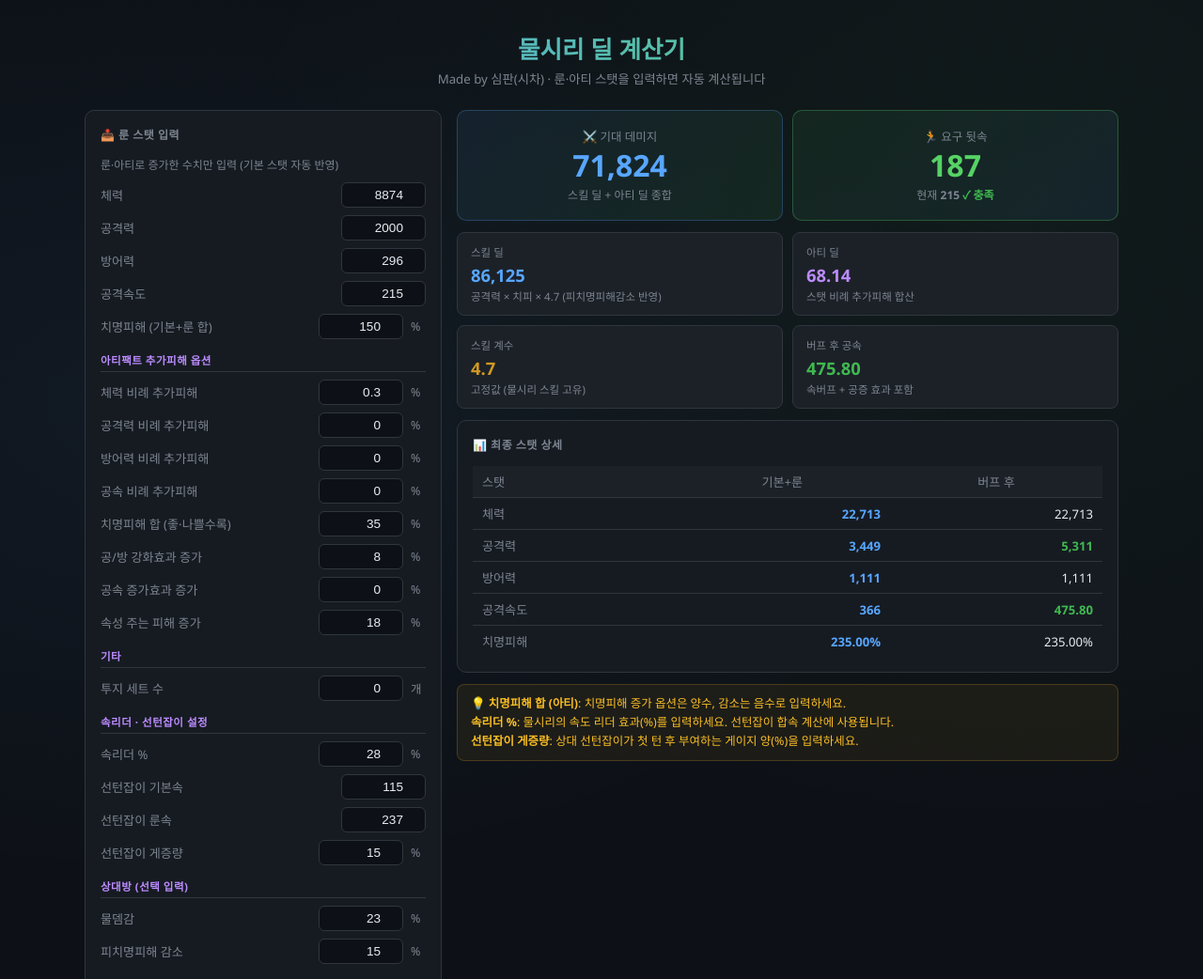
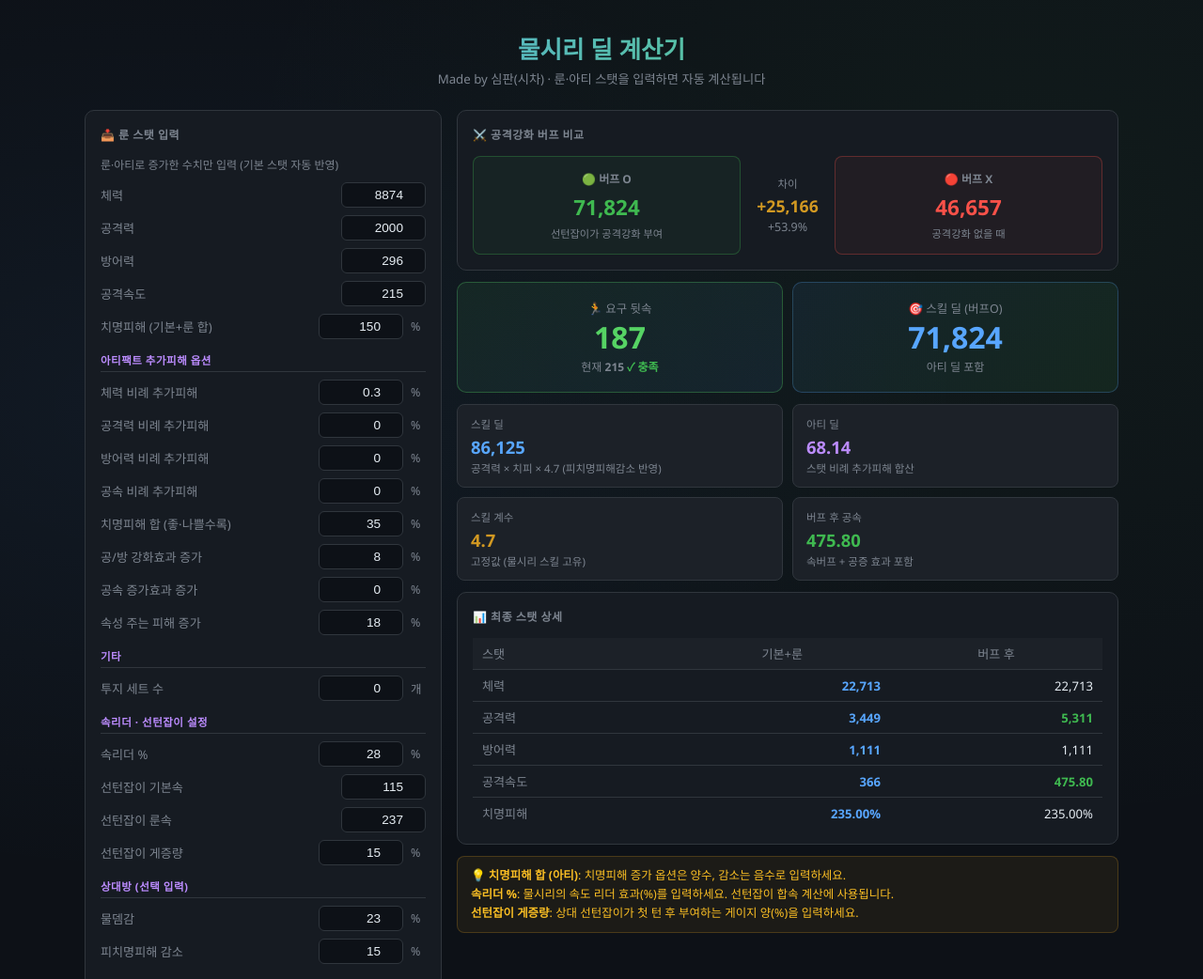
Before and after one commit to June-H/sw-speed-calc, a website: page mulsiri.html in a window 1280 px wide. Shown: the top 1042 px of the page at 94% size. Drawn offline with Linux system fonts and the light colour scheme.

Commit message:
Add attack buff comparison (버프 O/X 딜 차이 비교)

```diff
--- a/mulsiri.html
+++ b/mulsiri.html
@@ -67,6 +67,21 @@ tr:last-child td { border-bottom:none; }
 .req-box .r-sub { font-size:0.75rem; color:var(--sub); margin-top:4px; }
 .req-ok { color:var(--green); font-weight:600; }
 .req-fail { color:var(--red); font-weight:600; }
+
+/* 버프 비교 */
+.buff-compare { display:flex; align-items:center; gap:10px; }
+.buff-col { flex:1; background:var(--card2); border:1px solid var(--border); border-radius:8px; padding:14px; text-align:center; }
+.buff-col.buff-on { border-color:rgba(63,185,80,0.3); background:rgba(63,185,80,0.05); }
+.buff-col.buff-off { border-color:rgba(248,81,73,0.3); background:rgba(248,81,73,0.05); }
+.bc-label { font-size:0.75rem; color:var(--sub); margin-bottom:6px; font-weight:600; }
+.bc-val { font-size:1.4rem; font-weight:900; color:var(--text); }
+.buff-col.buff-on .bc-val { color:var(--green); }
+.buff-col.buff-off .bc-val { color:var(--red); }
+.bc-sub { font-size:0.7rem; color:var(--sub); margin-top:4px; }
+.buff-diff { text-align:center; min-width:80px; }
+.bd-label { font-size:0.72rem; color:var(--sub); margin-bottom:4px; }
+.bd-val { font-size:1.1rem; font-weight:700; color:var(--yellow); }
+.bd-pct { font-size:0.78rem; color:var(--sub); margin-top:2px; }
 </style>
 </head>
 <body>
@@ -112,16 +127,38 @@ tr:last-child td { border-bottom:none; }
 
 <!-- 결과 -->
 <div>
+  <!-- 공격강화 버프 비교 -->
+  <div class="card" style="margin-bottom:12px">
+    <div class="card-title">⚔️ 공격강화 버프 비교</div>
+    <div class="buff-compare">
+      <div class="buff-col buff-on">
+        <div class="bc-label">🟢 버프 O</div>
+        <div class="bc-val" id="r-expect-on">-</div>
+        <div class="bc-sub">선턴잡이가 공격강화 부여</div>
+      </div>
+      <div class="buff-diff">
+        <div class="bd-label">차이</div>
+        <div class="bd-val" id="r-diff">-</div>
+        <div class="bd-pct" id="r-diff-pct">-</div>
+      </div>
+      <div class="buff-col buff-off">
+        <div class="bc-label">🔴 버프 X</div>
+        <div class="bc-val" id="r-expect-off">-</div>
+        <div class="bc-sub">공격강화 없을 때</div>
+      </div>
+    </div>
+  </div>
+
   <div class="big-grid">
-    <div class="big-card">
-      <div class="b-label">⚔️ 기대 데미지</div>
-      <div class="b-val" id="r-expect">-</div>
-      <div class="b-sub">스킬 딜 + 아티 딜 종합</div>
-    </div>
     <div class="big-card green" id="req-card">
       <div class="b-label">🏃 요구 뒷속</div>
       <div class="b-val" id="r-req">-</div>
       <div class="b-sub" id="r-req-sub">선턴잡이 기준 최소 룬 공속</div>
+    </div>
+    <div class="big-card">
+      <div class="b-label">🎯 스킬 딜 (버프O)</div>
+      <div class="b-val" id="r-expect">-</div>
+      <div class="b-sub" id="r-skill-sub">아티 딜 포함</div>
     </div>
   </div>
 
@@ -197,15 +234,26 @@ function calc() {
   const E7 = D7*(1+0.3*(1+aSpdBuff*0.01));
   const E8 = D8;
 
-  // 스킬 딜 (피치명피해 감소 반영)
+  // 버프 O (공격강화 있음) - 현재 E5 그대로
+  // 버프 X (공격강화 없음) - 공격력 버프 없이 계산
+  const E5_off = D5; // 공격강화 버프 없을 때
+
   const F10 = 4.7;
+  // 버프 O 스킬 딜
   const F12 = E5*(1+0.25+E8*0.01-cdmgRed*0.01)*F10;
+  // 버프 X 스킬 딜
+  const F12_off = E5_off*(1+0.25+E8*0.01-cdmgRed*0.01)*F10;
 
-  // 아티 딜
+  // 아티 딜 (버프 O)
   const F13 = (E4*aHp + E5*aAtk + E6*aDef + E7*aSpd)*0.01;
+  // 아티 딜 (버프 X) - 공격력 비례 아티도 E5_off 사용
+  const F13_off = (E4*aHp + E5_off*aAtk + E6*aDef + E7*aSpd)*0.01;
 
-  // 기대 데미지 (1000/1140 = 고정 방어 비율)
-  const F15 = F12*(1+aEle*0.01-dmgRed*0.01)*(1000/1140) + F13*(1-dmgRed*0.01);
+  const defMult = (1+aEle*0.01-dmgRed*0.01)*(1000/1140);
+  // 기대 데미지 버프 O
+  const F15 = F12*defMult + F13*(1-dmgRed*0.01);
+  // 기대 데미지 버프 X
+  const F15_off = F12_off*defMult + F13_off*(1-dmgRed*0.01);
 
   // 요구 공속 (F16 LET 수식 그대로 구현)
   const leaderExtra = leaderPct > 1 ? leaderPct/100 : leaderPct;
@@ -221,8 +269,15 @@ function calc() {
 
   const curOk = spd >= reqSpd;
 
-  // 출력
-  document.getElementById('r-expect').textContent = fmt(F15);
+  // 출력 - 버프 비교
+  document.getElementById('r-expect-on').textContent  = fmt(F15);
+  document.getElementById('r-expect-off').textContent = fmt(F15_off);
+  document.getElementById('r-expect').textContent     = fmt(F15);
+  const diff = F15 - F15_off;
+  const pct = F15_off > 0 ? (diff/F15_off*100) : 0;
+  document.getElementById('r-diff').textContent     = '+' + fmt(diff);
+  document.getElementById('r-diff-pct').textContent = '+' + pct.toFixed(1) + '%';
+
   document.getElementById('r-skill').textContent  = fmt(F12);
   document.getElementById('r-arti').textContent   = fmtD(F13);
   document.getElementById('r-spdbuf').textContent = fmtD(E7);
```
